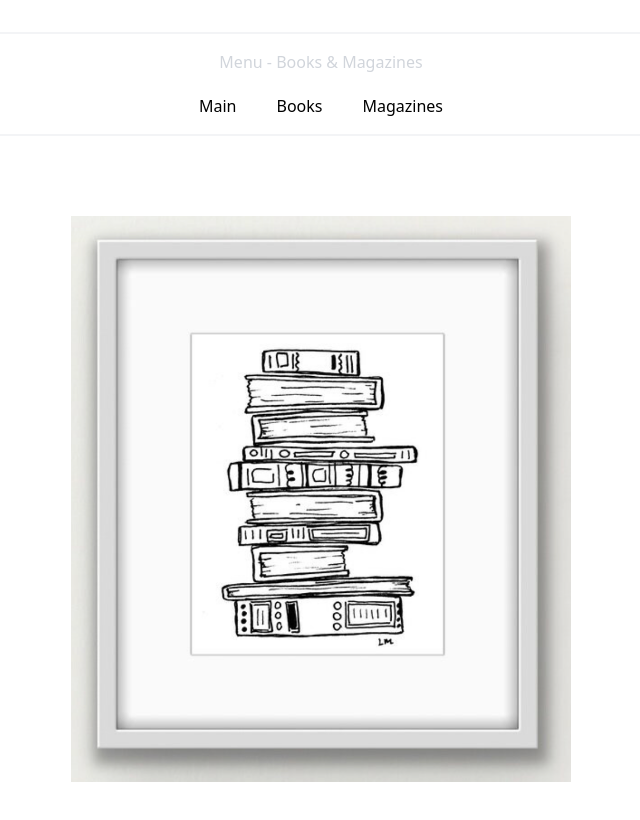
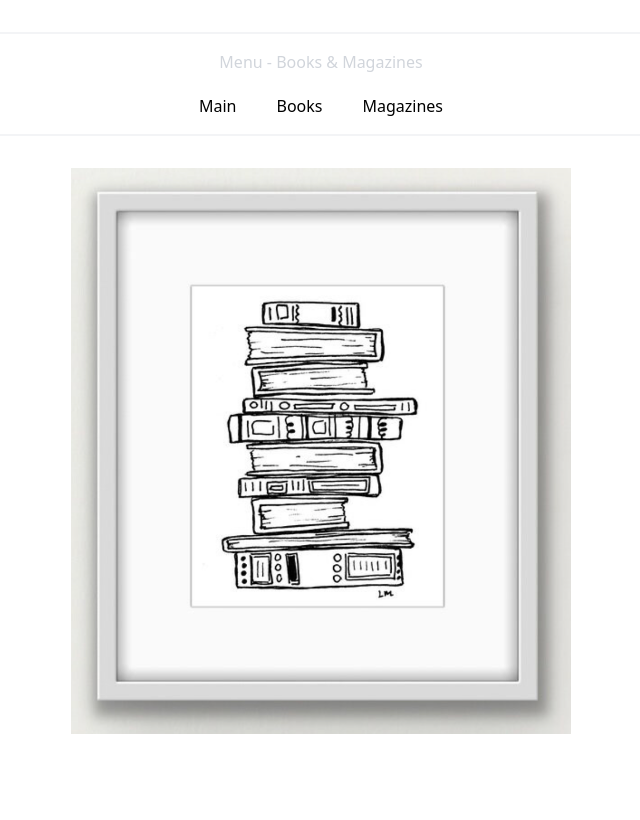
Before and after one commit to mmazurprv/books, a Next.js app: page / in a window 1280 px wide. Shown: the top 820 px of the page, without its empty margins (319-959 px from the left). Built offline with nearby package versions, Linux system fonts and the light colour scheme.

Commit message:
minor changes on main page (image)

```diff
--- a/app/page.tsx
+++ b/app/page.tsx
@@ -2,17 +2,14 @@
 
 export default function Home() {
   return (
-    <main className="flex min-h-screen flex-col items-center justify-between p-4">
+    <main className="flex min-h-screen flex-col items-center justify-between">
       {/* Adding the image */}
       <Image
         src="/images/books_graph.png" // Path to your image in the public directory
         alt="Books Image" // Alt text for the image
         width={500} // Desired width of the image
         height={300} // Desired height of the image
-        className="my-8" // Optional: Add any Tailwind CSS classes for styling
       />
-
-      <div className="z-10 w-full max-w-5xl items-center justify-between font-mono text-sm lg:flex"></div>
     </main>
   );
 }
```
